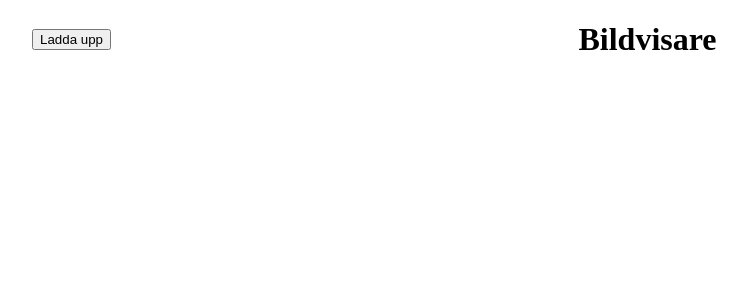
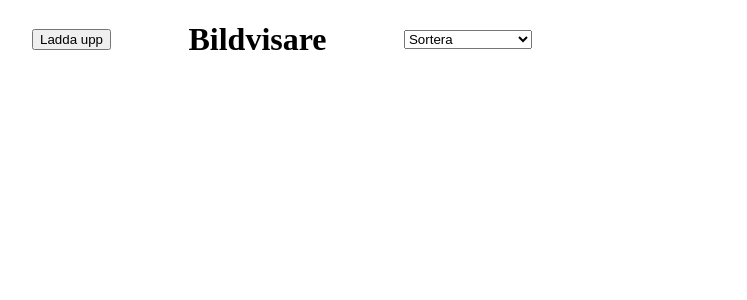
Before and after one commit to NorthPew/Grupp5, a React (Vite) app: page / in a window 1280 px wide. Shown: the top 300 px of the page, without its empty margins (358-1105 px from the left). Built offline with nearby package versions, Linux system fonts and the light colour scheme.

Commit message:
Changed width of header

```diff
--- a/src/app.css
+++ b/src/app.css
@@ -17,7 +17,7 @@ html, body {
 }
 
 .header-container {
-    width: 100%;
+    min-width: 500px;
     height: 52px;
     position: fixed;
     display: flex;
```
